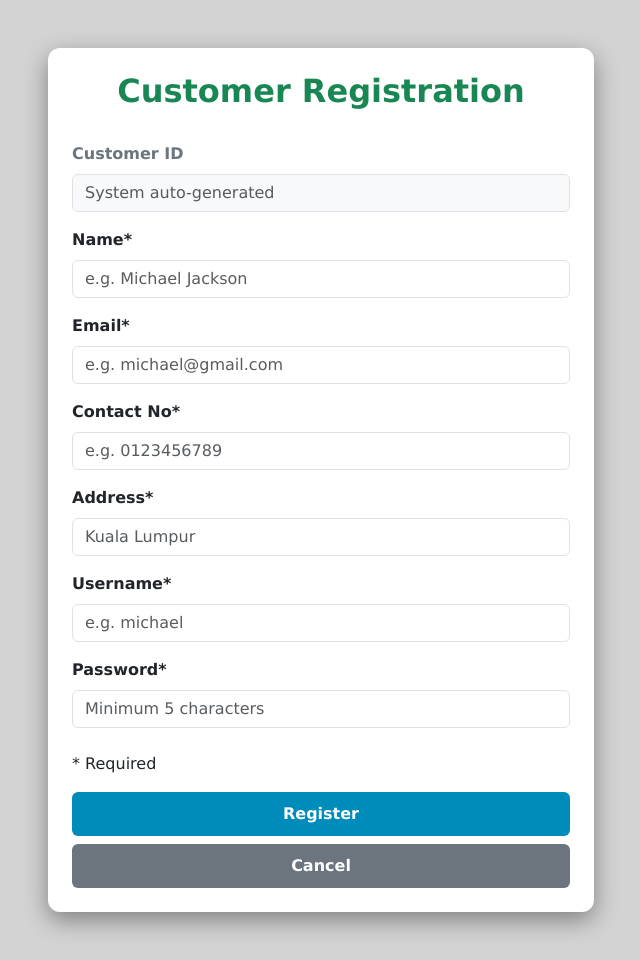
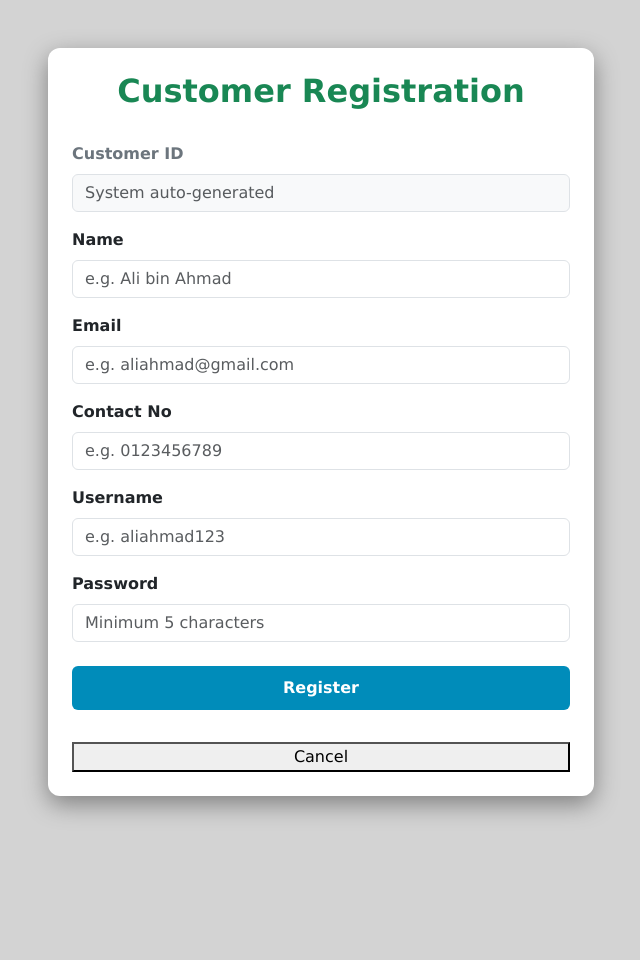
Before and after one commit to syiraazhari/db_group2_2026, a PHP site: page /register.php in a window 1280 px wide. Shown: the whole page, without its empty margins (319-959 px from the left). After the commit the page ends 816 px from the top, so only its background shows below. Run offline with PHP 8.4, Linux system fonts and the light colour scheme.

Commit message:
Revert "update registration page 1"
This reverts commit 3e31743758074c5ae08186798106f5febcdd747a.

```diff
--- a/register.php
+++ b/register.php
@@ -27,20 +27,6 @@
         .btn-success:hover {
             background-color: #3098BB;
         }
-
-        .btn-secondary {
-            background-color: #6c757d;
-            border: none;
-            padding: 10px 20px;
-            font-weight: 600;
-            border-radius: 6px;
-            color: white;
-            width: 100%;
-        }
-
-        .btn-secondary:hover {
-            background-color: #5a6268;
-        }
     </style>
 </head>
 <body>
@@ -63,47 +49,39 @@
                     </div>
 
                     <div class="mb-3">
-                        <label for="custName" class="form-label fw-semibold">Name*</label>
+                        <label for="custName" class="form-label fw-semibold">Name</label>
                         <div class="input-group">
                             <input type="text" class="form-control" name="custName"
-                            placeholder = "e.g. Michael Jackson" required>
+                            placeholder = "e.g. Ali bin Ahmad" required>
                         </div>
                     </div>
 
                     <div class="mb-3">
-                        <label for="custName" class="form-label fw-semibold">Email*</label>
+                        <label for="custName" class="form-label fw-semibold">Email</label>
                         <div class="input-group">
-                            <input type="email" class="form-control" name="email"
-                            placeholder = "e.g. michael@gmail.com" required>
+                            <input type="text" class="form-control" name="email"
+                            placeholder = "e.g. aliahmad@gmail.com">
                         </div>
                     </div>
 
                     <div class="mb-3">
-                        <label for="contactNo" class="form-label fw-semibold">Contact No*</label>
+                        <label for="contactNo" class="form-label fw-semibold">Contact No</label>
                         <div class="input-group">
                             <input type="text" class="form-control" name="contactNo"
-                            placeholder = "e.g. 0123456789" required>
+                            placeholder = "e.g. 0123456789">
                         </div>
                     </div>
 
                     <div class="mb-3">
-                        <label for="address" class="form-label fw-semibold">Address*</label>
-                        <div class="input-group">
-                            <input type = "text" class="form-control" name="address"
-                            placeholder = "Kuala Lumpur" required>
-                        </div>
-                    </div>
-
-                    <div class="mb-3">
-                        <label for="username" class="form-label fw-semibold">Username*</label>
+                        <label for="username" class="form-label fw-semibold">Username</label>
                         <div class="input-group">
                             <input type="text" class="form-control" name="username"
-                            placeholder = "e.g. michael" required>
+                            placeholder = "e.g. aliahmad123" required>
                         </div>
                     </div>
 
                     <div class="mb-4">
-                        <label for="password" class="form-label fw-semibold">Password*</label>
+                        <label for="password" class="form-label fw-semibold">Password</label>
                         <div class="input-group">
                             <input type="password" class="form-control"
                             name="password" minlength = "5" maxlength = "32"
@@ -111,17 +89,16 @@
                         </div>
                     </div>
 
-                    <p>* Required</p>
+                    <div class="d-grid gap-2">
+                        <button type="submit" name="registerButton" class="btn btn-success">
+                        Register</button><br>
+                    </div>
 
                     <div class="d-grid gap-2">
-                        <button type="submit" name="registerButton" class="btn btn-success">
-                        Register</button>
+                        <button type="submit" onclick = "window.location.href = 'loginpage.php';"
+                        name="cancelButton">Cancel</button>
                     </div>
 
-                    <div class="d-grid gap-2 mt-2">
-                        <button type="button" onclick="window.location.href='loginpage.php';"
-                        class="btn btn-secondary">Cancel</button>
-                    </div>
                 </form>
             </div>
         </div>
```
Also changed, not shown: loginpage.php (added, +72 -0 lines).
